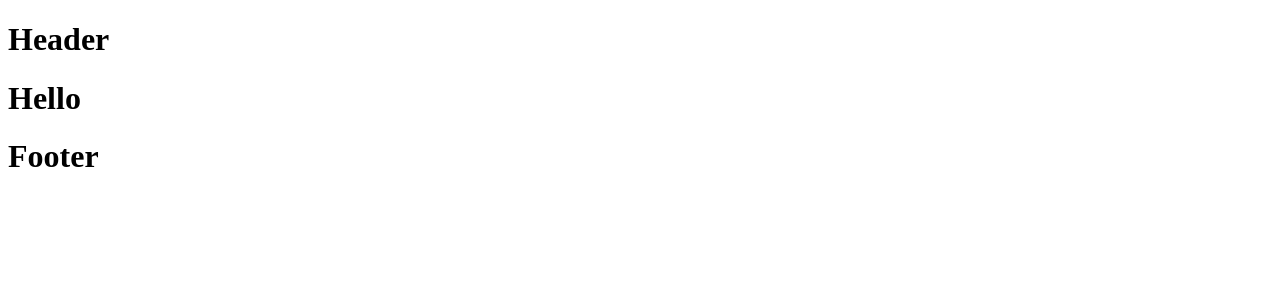
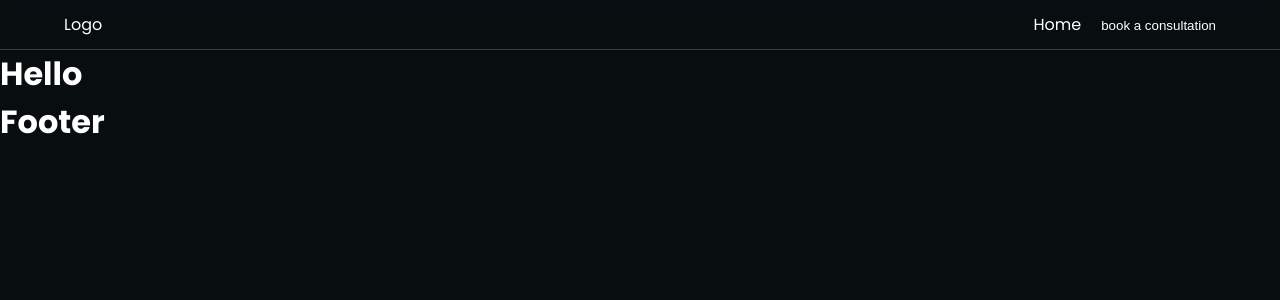
Before and after one commit to EkaterinaYurchyk2022/CreativeAgency, a Next.js app: page / in a window 1280 px wide. Shown: the top 300 px of the page. Built offline with nearby package versions, Linux system fonts and the light colour scheme.

Commit message:
style: styles feat: header

```diff
--- a/components/common/Header.js
+++ b/components/common/Header.js
@@ -1,9 +1,20 @@
 import React from 'react';
+import Link from "next/link";
 
 const Header = () => {
     return (
         <>
-            <h1>Header</h1>
+            <header>
+                <div className='container'>
+                    <div className='logo'>
+                    <Link href='/'>logo</Link>
+                    </div>
+                    <nav>
+                        <Link href='/'>Home</Link>
+                        <button>book a consultation</button>
+                    </nav>
+                </div>
+            </header>
         </>
     );
 };
--- a/pages/_app.js
+++ b/pages/_app.js
@@ -1,4 +1,5 @@
-import Layout from "@/components/common/Layout";
+import Layout from '@/components/common/Layout';
+import '../styles/main.scss';
 
 export default function App({Component, pageProps}) {
     return(
--- a/styles/_common.scss
+++ b/styles/_common.scss
@@ -0,0 +1,158 @@
+@import "function";
+
+.title-logo {
+  font-size: $xl-6;
+  -webkit-text-stroke: 1px $white;
+  color: transparent;
+  span {
+    font-size: $xl-5;
+    -webkit-text-stroke: $green;
+    color: $green;
+  }
+}
+.logobg {
+  font-size: $xll;
+  span {
+    font-size: 50px;
+  }
+}
+.titleSm {
+  font-size: $xl-3;
+  font-weight: 500;
+  letter-spacing: 2px;
+}
+.title {
+  font-size: $xl-5;
+  font-weight: 500;
+  background: $gradient2;
+  background-size: 100%;
+  -webkit-background-clip: text;
+  -moz-background-clip: text;
+  -webkit-text-fill-color: transparent;
+  -moz-text-fill-color: transparent;
+}
+.title-bg {
+  font-size: 40px;
+}
+.secondary-button,
+.button-primary {
+  text-transform: capitalize;
+  color: $dark;
+  padding: 13px 40px;
+  background-color: $green;
+  font-size: $md;
+  border-radius: 50px;
+  box-shadow: $shadow-md;
+  cursor: pointer;
+}
+.secondary-button {
+  background-color: #171e20;
+  box-shadow: none;
+  color: $white;
+  padding: 20px 60px;
+  font-size: $lg;
+  text-transform: uppercase;
+  letter-spacing: 2px;
+  box-shadow: rgba($dark, 5) 0px 7px 29px 0px;
+  transition: 0.5s ease-in-out;
+  &:hover {
+    color: $green;
+  }
+}
+.heading-title {
+  text-align: center;
+  max-width: 65%;
+  margin: auto;
+  padding-top: $xll-3;
+  padding-bottom: $xl-4;
+  p {
+    margin: $xl-6 0;
+    color: rgba($white, 0.5);
+  }
+}
+.card {
+  h1 {
+    transition: 0.5s;
+    &:hover {
+      color: $green;
+      cursor: pointer;
+    }
+  }
+  .card-img {
+    margin-bottom: 30px;
+    img {
+      width: 100%;
+      height: 100%;
+      object-fit: cover;
+      border-radius: 50px 0 50px 0;
+    }
+  }
+  a {
+    display: flex;
+    align-items: center;
+    color: $indigo;
+    text-transform: uppercase;
+    letter-spacing: 2px;
+    margin-top: $sm;
+    .link-icon {
+      margin-left: $sm;
+    }
+  }
+  span {
+    color: rgba($white, 0.4);
+    margin-top: $xl-3;
+    display: block;
+    letter-spacing: 2px;
+    font-size: $sm;
+  }
+  ul {
+    margin-top: $xl-6;
+  }
+  ul li {
+    margin-bottom: $xl-2;
+    opacity: 0.5;
+  }
+  .title-link {
+    display: block !important;
+    color: $white;
+    letter-spacing: 0px !important;
+    text-transform: capitalize;
+  }
+}
+
+.slick-arrow .next,
+.slick-arrow .prev {
+  position: absolute;
+  top: 45%;
+  width: 50px;
+  height: 50px;
+  background-color: $indigo;
+  z-index: 1;
+  border-radius: 50%;
+  @include flex(center, center, none);
+  cursor: pointer;
+  transition: 0.5s ease-in-out;
+}
+.slick-arrow .next {
+  right: -50px;
+}
+.slick-arrow .prev {
+  left: -50px;
+}
+.slick-slider {
+  margin: 0 -15px;
+}
+@media screen and (max-width: 800px) {
+  .slick-arrow .next {
+    top: 0;
+    right: 0;
+  }
+  .slick-arrow .prev {
+    top: 0;
+    left: 85%;
+  }
+  .heading-title {
+    max-width: 100%;
+    padding: 50px 0;
+  }
+}
--- a/styles/_function.scss
+++ b/styles/_function.scss
@@ -0,0 +1,45 @@
+@mixin flex($align, $justify, $direction) {
+  display: flex;
+  align-items: $align;
+  justify-content: $justify;
+  flex-direction: $direction;
+}
+@mixin grid($columns, $gap) {
+  display: grid;
+  grid-template-columns: $columns;
+  grid-gap: $gap;
+}
+.grid-2 {
+  @include grid(repeat(2, 1fr), 50px);
+}
+.grid-3 {
+  @include grid(repeat(3, 1fr), 50px);
+}
+.grid-4 {
+  @include grid(repeat(4, 1fr), 50px);
+}
+
+.grid-6 {
+  @include grid(repeat(6, 1fr), 30px);
+}
+
+@media screen and (max-width: 800px) {
+  .grid-6,
+  .grid-4,
+  .grid-3 {
+    @include grid(repeat(2, 1fr), 50px);
+  }
+}
+
+@media screen and (max-width: 500px) {
+  .container {
+    max-width: 100%;
+    padding: 0 20px;
+  }
+  .grid-2,
+  .grid-3,
+  .grid-6,
+  .grid-4 {
+    @include grid(repeat(1, 1fr), 50px);
+  }
+}
--- a/styles/_reset.scss
+++ b/styles/_reset.scss
@@ -9,3 +9,47 @@ body {
   background-color: $dark;
   color: $white;
 }
+.container {
+  max-width: 90%;
+  margin: auto;
+}
+
+a {
+  text-decoration: none;
+  color: $white;
+  text-transform: capitalize;
+}
+textarea,
+input,
+button {
+  background: none;
+  padding: 0;
+  margin: 0;
+  border: none;
+  color: $white;
+  outline: none;
+}
+.flex {
+  display: flex;
+  align-items: center;
+}
+.flex1 {
+  display: flex;
+}
+.text-center {
+  text-align: center;
+}
+.py {
+  padding: 80px 0;
+}
+
+h3,
+h4,
+h5 {
+  font-weight: 500;
+}
+
+ul {
+  text-decoration: none;
+  list-style-type: none;
+}
--- a/styles/_variables.scss
+++ b/styles/_variables.scss
@@ -14,3 +14,37 @@ $xll-2: 80px;
 $xll-3: 100px;
 
 $shadow-md: rgba(149, 157, 165, 0.2) 0px 8px 24px;
+
+p {
+  font-size: $xl-2;
+}
+.desc-p {
+  font-size: $lg;
+  line-height: $xl-5;
+  color: rgba($white, 0.6);
+  margin: $xl-3 0;
+}
+.w-30 {
+  width: 30%;
+}
+.w-40 {
+  width: 40%;
+}
+.w-50 {
+  width: 50%;
+}
+.w-60 {
+  width: 60%;
+}
+.w-70 {
+  width: 70%;
+}
+.round {
+  border-radius: 50px 0 50px 0;
+}
+.ml {
+  margin-left: 50px;
+}
+.mr {
+  margin-left: 50px;
+}
--- a/styles/header.scss
+++ b/styles/header.scss
@@ -0,0 +1,63 @@
+header {
+  padding: $s 0;
+  border-bottom: 1px solid rgba($white, 0.2);
+  position: sticky;
+  top: 0;
+  backdrop-filter: blur(10px);
+  z-index: 999;
+  .container {
+    @include flex(center, space-between, none);
+    nav {
+      a {
+        margin: 0 $xl-2;
+      }
+    }
+  }
+}
+.activeLink {
+  position: relative;
+  color: $green;
+  &::after {
+    content: "";
+    position: absolute;
+    top: 48px;
+    left: 0;
+    width: 100%;
+    height: 2px;
+    background-color: $green;
+  }
+}
+
+@media screen and (max-width: 800px) {
+  header {
+    nav {
+      display: none;
+    }
+    .openMenu {
+      position: absolute;
+      top: 75px;
+      left: 0;
+      width: 100%;
+      height: 40vh;
+      padding: 20px;
+      background: $dark;
+      display: flex;
+      flex-direction: column;
+      z-index: 999;
+      a {
+        width: 100%;
+        display: block;
+        display: flex;
+        margin-bottom: 30px !important;
+      }
+    }
+    .button-primary {
+      display: none;
+    }
+  }
+  .activeLink {
+    &::after {
+      display: none;
+    }
+  }
+}
--- a/styles/main.scss
+++ b/styles/main.scss
@@ -0,0 +1,7 @@
+@import "color_palette";
+@import "reset";
+@import "variables";
+@import "common";
+@import "function";
+@import "header";
+@import "global";
```
